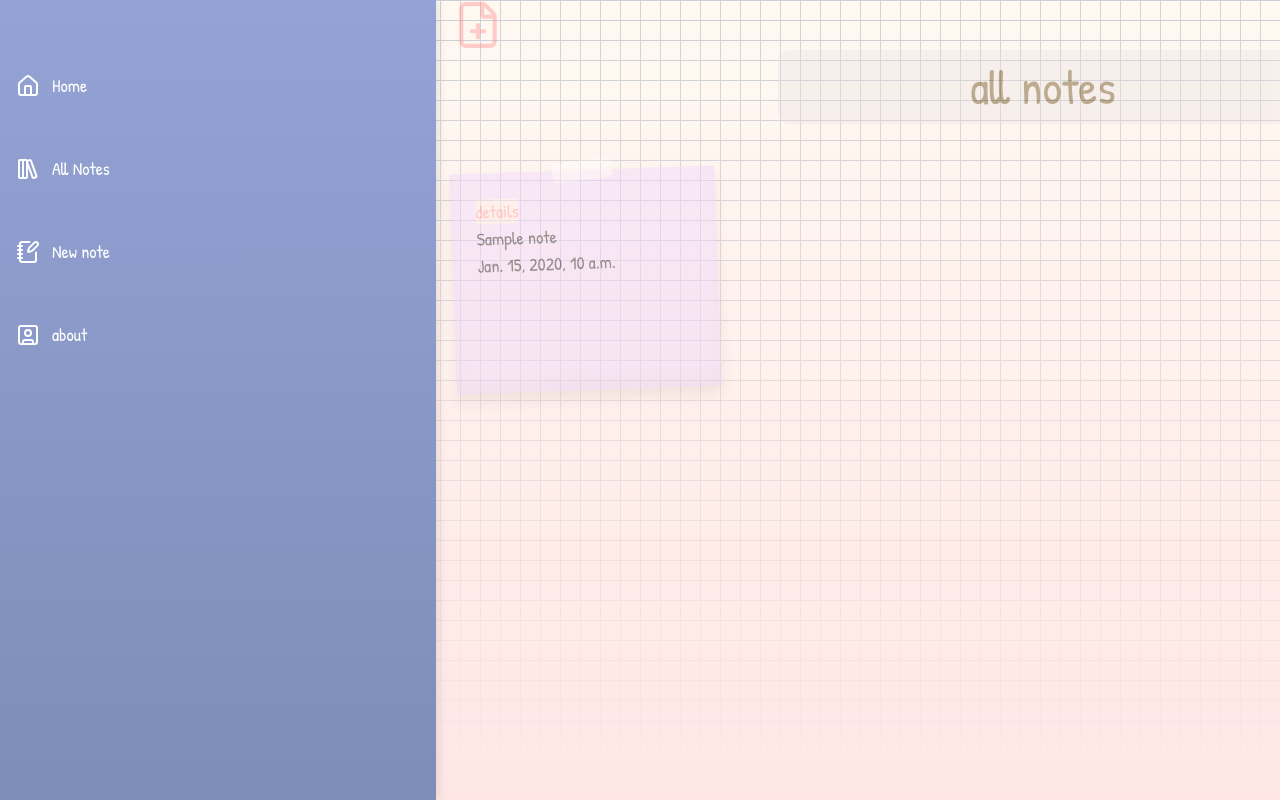
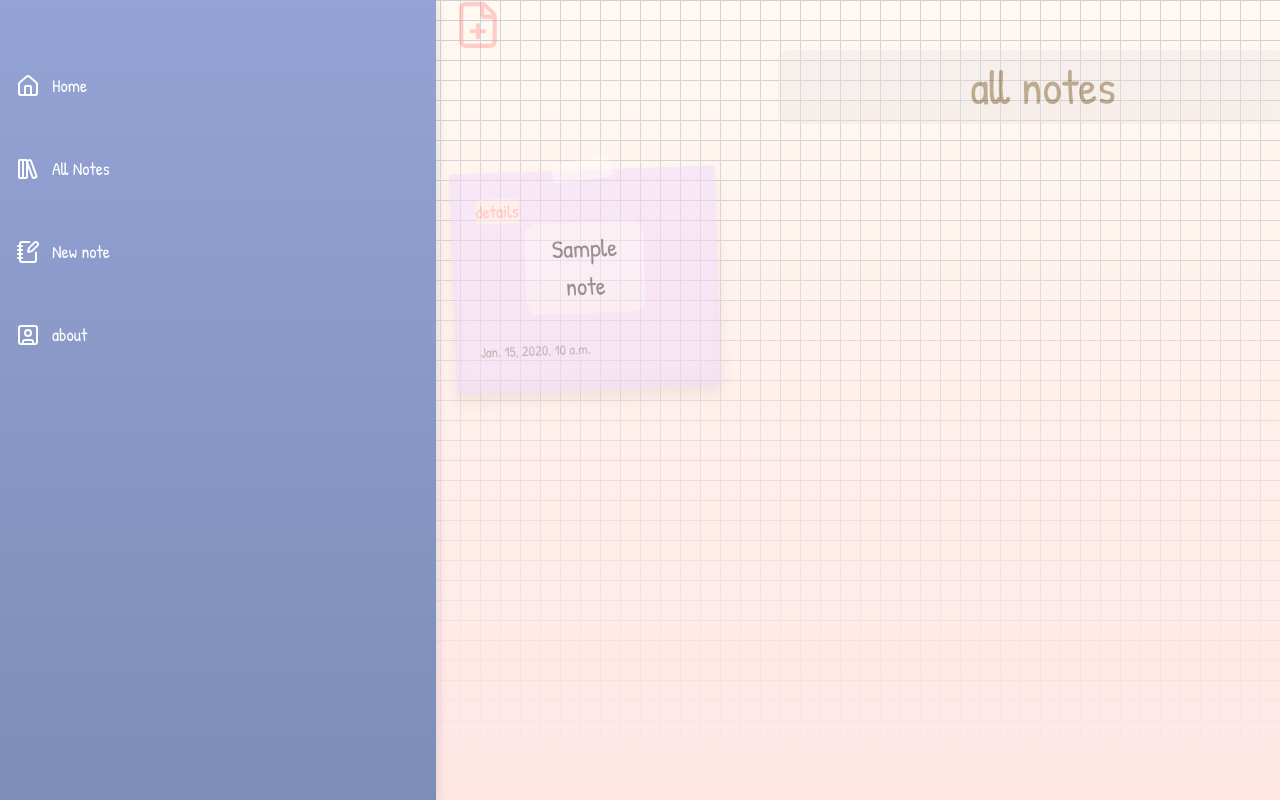
Before and after one commit to jamsaeed/echo-notes, a Django app: page /notes/ in a window 1280 px wide; the page is wider, and only the part inside the window is pictured. Run offline with Django 5.2, Linux system fonts and the light colour scheme; tables that the repository leaves empty hold one stand-in row (values such as "Sample post"); some libraries are stand-ins or nearby versions.

Commit message:
made the sticky note clickable

```diff
--- a/echo_notes/main_app/static/css/style.css
+++ b/echo_notes/main_app/static/css/style.css
@@ -20,6 +20,9 @@ body {
   font-size: 18px;
   overflow-x: hidden;
   /* background-position: fixed; */
+
+
+
 }
 
 /* ===== SIDEBAR ===== */
@@ -715,3 +718,24 @@ body {
 #index-icon:hover svg {
   transform: scale(1.3);    /* grow on hover */
 }
+
+.created-at {
+   display: block;
+  font-size: 0.9rem;
+  color: #666;
+  margin-top: 25px;
+  /* text-align: center; */
+
+}
+
+.titles {
+  text-align: center;
+  font-size: 25px;
+  background-color: #fefefe82;
+  /* max-width: 40%; */
+  width: 55%;
+  border-radius: 12px;
+  margin: 0 auto;
+  padding: 0.5rem 1rem;
+  color: black;
+}
--- a/echo_notes/main_app/templates/notes/index.html
+++ b/echo_notes/main_app/templates/notes/index.html
@@ -25,9 +25,9 @@
 <div class="all-notes">
   {% for note in notes %}
   <div class="note-card">
-    <a href="{% url 'detail'  note.id %}">details</a>
-    <h1>{{note.title}}</h1>
-    <span>{{note.created_at}}</span>
+    <a href="{% url 'detail'  note.id %}">details
+    <h1 class="titles">{{note.title}}</h1>
+    <span class="created-at">{{note.created_at}}</span></a>
   </div>
   {% endfor %}
 </div>
```
